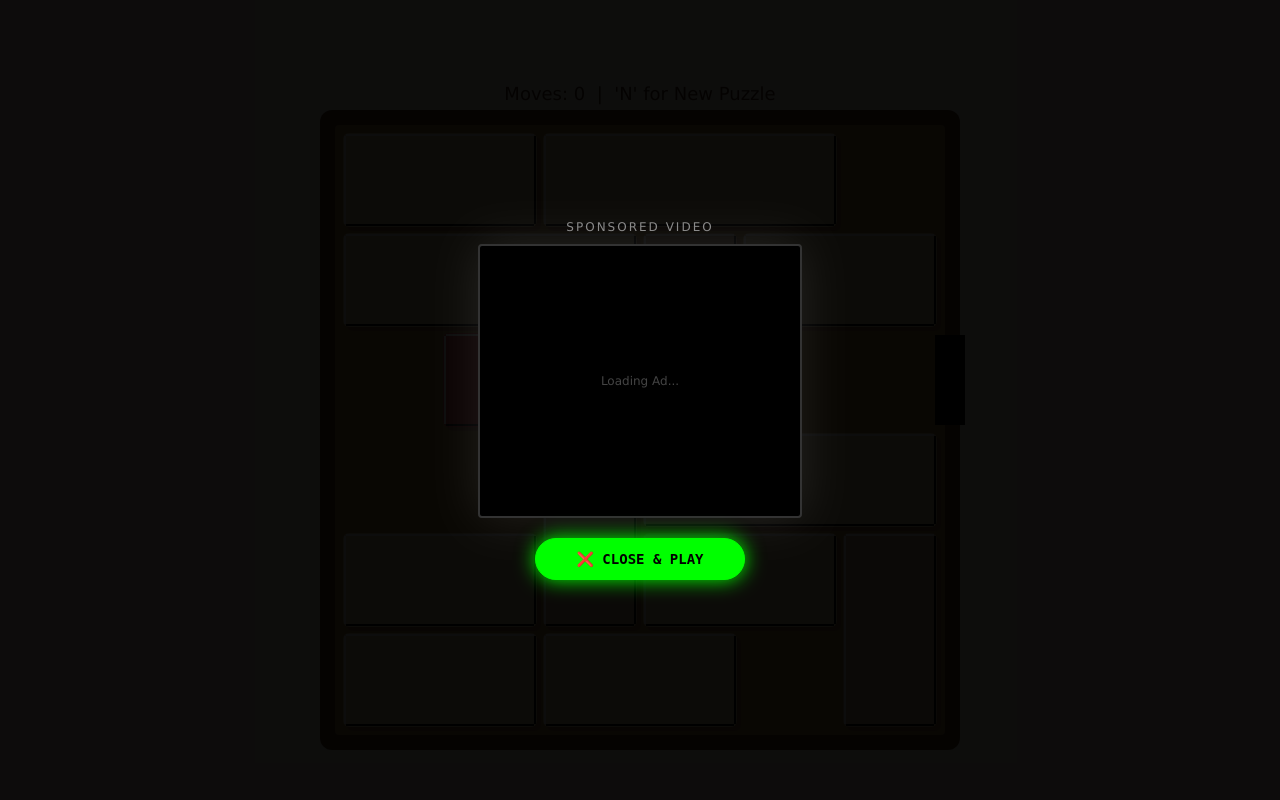
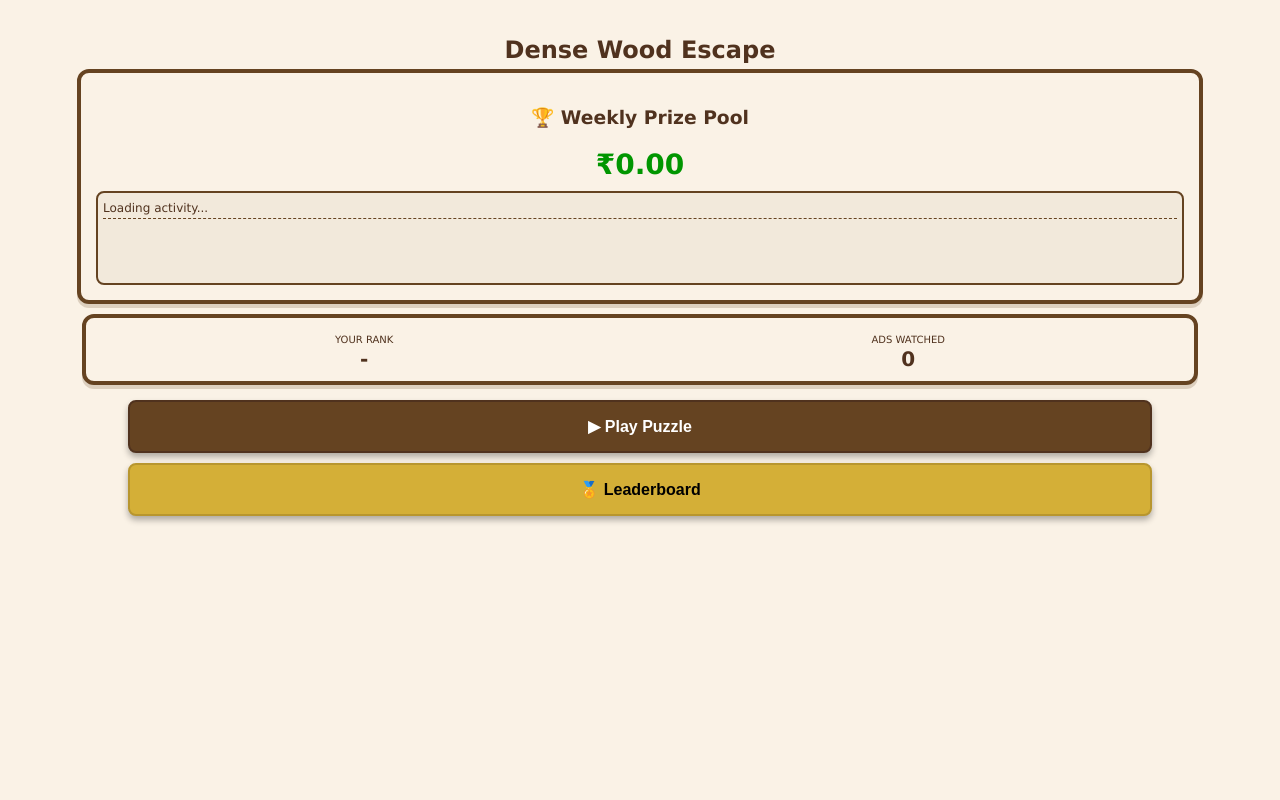
Before and after one commit to ojasbiz2011-tech/Lotus1, a FastAPI app: page / in a window 1280 px wide. Run offline with FastAPI, Linux system fonts and the light colour scheme; some libraries are stand-ins or nearby versions.

Commit message:
Update index.html

```diff
--- a/telegram_game/templates/index.html
+++ b/telegram_game/templates/index.html
@@ -9,7 +9,49 @@
     <style>
         body { margin: 0; padding: 0; background-color: rgb(250, 242, 230); font-family: 'Verdana', sans-serif; overflow: hidden; user-select: none; }
 
-        /* AD OVERLAY STYLE */
+        /* SCREENS & NAVIGATION */
+        .screen { display: none; width: 100%; height: 100vh; position: absolute; top: 0; left: 0; flex-direction: column; align-items: center; justify-content: flex-start; padding-top: 20px; box-sizing: border-box; }
+        .active { display: flex; }
+
+        /* UI ELEMENTS */
+        h1 { color: rgb(80, 50, 30); margin-bottom: 5px; font-size: 24px; font-weight: bold; text-align: center; }
+        h2 { color: rgb(0, 150, 0); margin: 5px 0; font-size: 28px; font-weight: bold; }
+
+        .card {
+            background: rgb(250, 242, 230); border: 4px solid rgb(101, 67, 33);
+            padding: 15px; border-radius: 12px; width: 85%; text-align: center;
+            margin-bottom: 10px; color: rgb(80, 50, 30);
+            box-shadow: 0 4px 0 rgba(101,67,33,0.2);
+        }
+
+        .btn {
+            background: rgb(101, 67, 33); color: white; padding: 15px 30px;
+            border-radius: 8px; font-weight: bold; margin: 5px; cursor: pointer;
+            border: 2px solid rgb(80, 50, 30); box-shadow: 0 4px 6px rgba(0,0,0,0.3);
+            font-size: 16px; width: 80%;
+        }
+        .btn-gold { background: #d4af37; color: black; border-color: #b8962e; }
+        .btn-red { background: rgb(205, 70, 70); border-color: rgb(150, 50, 50); }
+        .btn-small { width: auto; padding: 8px 15px; font-size: 14px; margin: 0; }
+
+        /* GAME HEADER (Exit & Skip) */
+        .game-header {
+            width: 100%; display: flex; justify-content: space-between;
+            padding: 10px 15px; position: absolute; top: 0; left: 0; z-index: 100;
+        }
+
+        /* LOGS & LEADERBOARD LISTS */
+        .log-box {
+            height: 80px; overflow-y: auto; font-size: 12px; text-align: left;
+            background: rgba(101, 67, 33, 0.05); border: 2px solid rgb(101, 67, 33);
+            border-radius: 8px; padding: 5px; margin-top: 10px;
+        }
+        .log-item { padding: 3px 0; border-bottom: 1px dashed rgb(101, 67, 33); color: rgb(80, 50, 30); }
+
+        .lb-list { height: 60vh; overflow-y: auto; text-align: left; }
+        .lb-row { display: flex; justify-content: space-between; padding: 8px; border-bottom: 1px solid rgba(101,67,33,0.3); }
+
+        /* AD OVERLAY */
         #ad-overlay {
             display: none; position: fixed; top: 0; left: 0; width: 100%; height: 100%;
             background: rgba(0, 0, 0, 0.95); z-index: 9999;
@@ -32,12 +74,7 @@
             opacity: 1; pointer-events: auto; box-shadow: 0 0 20px #00ff00;
         }
 
-        /* CANVAS & UI */
         canvas { touch-action: none; display: block; }
-
-        /* HIDDEN UI FOR LEADERBOARD (Optional integration) */
-        .screen { display: none; width: 100%; height: 100%; position: absolute; top:0; left:0; }
-        .active { display: block; }
     </style>
 </head>
 <body>
@@ -50,7 +87,41 @@
         <button id="close-ad-btn" onclick="finishAd()">WAIT 5s</button>
     </div>
 
-    <div id="screen-game" class="screen active">
+    <div id="screen-home" class="screen active">
+        <h1>Dense Wood Escape</h1>
+
+        <div class="card">
+            <h3>🏆 Weekly Prize Pool</h3>
+            <h2 id="pool-display">₹0.00</h2>
+            <div class="log-box" id="activity-log">
+                <div class="log-item">Loading activity...</div>
+            </div>
+        </div>
+
+        <div class="card" style="padding: 10px;">
+            <div style="display: flex; justify-content: space-around;">
+                <div><span style="font-size:10px;">YOUR RANK</span><br><b style="font-size:20px;" id="my-rank">-</b></div>
+                <div><span style="font-size:10px;">ADS WATCHED</span><br><b style="font-size:20px;" id="my-score">0</b></div>
+            </div>
+        </div>
+
+        <button class="btn" onclick="watchAd()">▶ Play Puzzle</button>
+        <button class="btn btn-gold" onclick="showScreen('screen-leaderboard')">🏅 Leaderboard</button>
+    </div>
+
+    <div id="screen-leaderboard" class="screen">
+        <h1>Top Players</h1>
+        <div class="card lb-list" id="lb-content">
+            <div>Loading...</div>
+        </div>
+        <button class="btn" onclick="showScreen('screen-home')">⬅ Back Home</button>
+    </div>
+
+    <div id="screen-game" class="screen">
+        <div class="game-header">
+            <button class="btn btn-small" onclick="exitGame()">❌ Exit</button>
+            <button class="btn btn-small btn-red" onclick="watchAd()">Skip ></button>
+        </div>
         <canvas id="gameCanvas"></canvas>
     </div>
 
@@ -59,7 +130,7 @@
 const GRID_SIZE = 6;
 const GAP = 3;
 
-// --- LIGHT WOOD THEME ---
+// --- THEME ---
 const COLOR_BG = "rgb(250, 242, 230)";
 const COLOR_FRAME = "rgb(101, 67, 33)";
 const COLOR_WELL = "rgb(180, 130, 70)";
@@ -76,7 +147,6 @@ let SCREEN_HEIGHT = window.innerHeight;
 canvas.width = SCREEN_WIDTH;
 canvas.height = SCREEN_HEIGHT;
 
-// Responsive Sizing
 let maxW = SCREEN_WIDTH * 0.90;
 let maxH = SCREEN_HEIGHT * 0.75;
 let tileW = maxW / GRID_SIZE;
@@ -85,7 +155,6 @@ let TILE_SIZE = Math.floor(Math.min(tileW, tileH));
 let GRID_OFFSET_X = (SCREEN_WIDTH - (GRID_SIZE * TILE_SIZE)) / 2;
 let GRID_OFFSET_Y = (SCREEN_HEIGHT - (GRID_SIZE * TILE_SIZE)) / 2 + 30;
 
-// Game State
 let blocks = [];
 let selected = null;
 let won = false;
@@ -94,18 +163,55 @@ let dragOffset = {x: 0, y: 0};
 let startP = {col: 0, row: 0};
 let isGenerating = false;
 
-// --- BLOCK CLASS TRANSLATION ---
+// --- UI NAVIGATION ---
+function showScreen(id) {
+    document.querySelectorAll('.screen').forEach(s => s.classList.remove('active'));
+    document.getElementById(id).classList.add('active');
+    if(id === 'screen-home') loadUserData();
+    if(id === 'screen-game') requestAnimationFrame(render); // Restart render loop
+}
+
+function exitGame() {
+    showScreen('screen-home');
+}
+
+// --- DATA FETCHING (Mock for frontend, connect to your server.py logic) ---
+async function loadUserData() {
+    // Try to fetch from server if running, else use placeholders
+    try {
+        const userId = window.Telegram?.WebApp?.initDataUnsafe?.user?.id || 12345;
+        let res = await fetch(`/api/user/${userId}`);
+        if(res.ok) {
+            let d = await res.json();
+            document.getElementById('pool-display').innerText = "₹" + d.global_pool.toFixed(2);
+            document.getElementById('my-rank').innerText = "#" + d.rank;
+            document.getElementById('my-score').innerText = d.ads_watched;
+
+            // Logs
+            let logHTML = "";
+            d.recent_logs.forEach(l => logHTML += `<div class="log-item">🔔 ${l}</div>`);
+            document.getElementById('activity-log').innerHTML = logHTML || "<div class='log-item'>No recent activity</div>";
+
+            // Leaderboard
+            let lbHTML = "";
+            d.top_players.forEach((p, i) => {
+                let icon = i===0 ? "🥇" : (i===1 ? "🥈" : (i===2 ? "🥉" : "👤"));
+                lbHTML += `<div class="lb-row"><span>${icon} ${p.name}</span><b>${p.ads_watched}</b></div>`;
+            });
+            document.getElementById('lb-content').innerHTML = lbHTML || "<div>No players yet</div>";
+        }
+    } catch(e) {
+        console.log("Offline mode or Server Error");
+    }
+}
+
+// --- BLOCK CLASS ---
 class Block {
     constructor(col, row, length, orientation, is_target=false) {
-        this.id = Math.random(); // Unique ID for collision checks
-        this.col = col;
-        this.row = row;
-        this.length = length;
-        this.orientation = orientation;
-        this.is_target = is_target;
-        this.initial_pos = {col: col, row: row};
+        this.id = Math.random();
+        this.col = col; this.row = row; this.length = length;
+        this.orientation = orientation; this.is_target = is_target;
 
-        // Rect properties
         if (this.orientation === 'H') {
             this.width = length * TILE_SIZE - (GAP * 2);
             this.height = TILE_SIZE - (GAP * 2);
@@ -116,7 +222,6 @@ class Block {
             this.color = COLOR_V;
         }
 
-        // Current Pixel Position (rect)
         this.rect = {x: 0, y: 0, w: this.width, h: this.height};
         this.updatePixelPos();
     }
@@ -127,48 +232,34 @@ class Block {
     }
 
     draw() {
-        // Draw Shadow
+        // Shadow
         ctx.fillStyle = "rgba(0, 0, 0, 0.16)";
         roundRect(this.rect.x + 4, this.rect.y + 4, this.rect.w, this.rect.h, 6);
         ctx.fill();
-
-        // Draw Main Body
+        // Body
         ctx.fillStyle = this.color;
         roundRect(this.rect.x, this.rect.y, this.rect.w, this.rect.h, 6);
         ctx.fill();
-
-        // 3D Bevels (Lines)
+        // Bevels
         ctx.lineWidth = 2;
         ctx.strokeStyle = "rgb(255, 255, 255)";
         ctx.beginPath();
-        ctx.moveTo(this.rect.x + 3, this.rect.y + 2);
-        ctx.lineTo(this.rect.x + this.rect.w - 3, this.rect.y + 2);
-        ctx.moveTo(this.rect.x + 2, this.rect.y + 3);
-        ctx.lineTo(this.rect.x + 2, this.rect.y + this.rect.h - 3);
+        ctx.moveTo(this.rect.x + 3, this.rect.y + 2); ctx.lineTo(this.rect.x + this.rect.w - 3, this.rect.y + 2);
+        ctx.moveTo(this.rect.x + 2, this.rect.y + 3); ctx.lineTo(this.rect.x + 2, this.rect.y + this.rect.h - 3);
         ctx.stroke();
-
         ctx.strokeStyle = "rgb(0, 0, 0)";
         ctx.beginPath();
-        ctx.moveTo(this.rect.x + 3, this.rect.y + this.rect.h - 2);
-        ctx.lineTo(this.rect.x + this.rect.w - 3, this.rect.y + this.rect.h - 2);
-        ctx.moveTo(this.rect.x + this.rect.w - 2, this.rect.y + 3);
-        ctx.lineTo(this.rect.x + this.rect.w - 2, this.rect.y + this.rect.h - 3);
+        ctx.moveTo(this.rect.x + 3, this.rect.y + this.rect.h - 2); ctx.lineTo(this.rect.x + this.rect.w - 3, this.rect.y + this.rect.h - 2);
+        ctx.moveTo(this.rect.x + this.rect.w - 2, this.rect.y + 3); ctx.lineTo(this.rect.x + this.rect.w - 2, this.rect.y + this.rect.h - 3);
         ctx.stroke();
     }
 }
 
-// Helper for rounded rects in canvas
-function roundRect(x, y, w, h, r) {
-    ctx.beginPath();
-    ctx.roundRect(x, y, w, h, r);
-}
+function roundRect(x, y, w, h, r) { ctx.beginPath(); ctx.roundRect(x, y, w, h, r); }
 
-// --- LOGIC ENGINE TRANSLATION ---
-
+// --- LOGIC ---
 function checkGridCollision(c, r, b, allBlocks) {
     if (c < 0 || r < 0) return true;
-
-    // Self cells
     let cells = [];
     if (b.orientation === 'H') {
         if (c + b.length > GRID_SIZE) return true;
@@ -177,8 +268,6 @@ function checkGridCollision(c, r, b, allBlocks) {
         if (r + b.length > GRID_SIZE) return true;
         for(let i=0; i<b.length; i++) cells.push(c + "," + (r+i));
     }
-
-    // Check against others
     for (let o of allBlocks) {
         if (o.id === b.id) continue;
         let oCells = [];
@@ -186,85 +275,48 @@ function checkGridCollision(c, r, b, allBlocks) {
             if(o.orientation === 'H') oCells.push((o.col+i) + "," + o.row);
             else oCells.push(o.col + "," + (o.row+i));
         }
-
-        // Intersection check
-        for(let cell of cells) {
-            if(oCells.includes(cell)) return true;
-        }
+        for(let cell of cells) if(oCells.includes(cell)) return true;
     }
     return false;
 }
 
 function checkPixelCollision(rect, activeB, allBlocks) {
-    // Boundaries
     if (rect.x < GRID_OFFSET_X) return true;
     if (rect.x + rect.w > GRID_OFFSET_X + (GRID_SIZE * TILE_SIZE)) return true;
     if (rect.y < GRID_OFFSET_Y) return true;
     if (rect.y + rect.h > GRID_OFFSET_Y + (GRID_SIZE * TILE_SIZE)) return true;
-
-    // Collisions with blocks
-    // Inflate logic: we basically check if rects overlap slightly
     for (let o of allBlocks) {
         if (o.id === activeB.id) continue;
-
-        // Simple AABB Collision
-        if (rect.x < o.rect.x + o.rect.w - 2 &&
-            rect.x + rect.w > o.rect.x + 2 &&
-            rect.y < o.rect.y + o.rect.h - 2 &&
-            rect.y + rect.h > o.rect.y + 2) {
-                return true;
-        }
+        if (rect.x < o.rect.x + o.rect.w - 2 && rect.x + rect.w > o.rect.x + 2 &&
+            rect.y < o.rect.y + o.rect.h - 2 && rect.y + rect.h > o.rect.y + 2) return true;
     }
     return false;
 }
 
-// --- SOLVER (BFS) ---
 function solveBoard(simBlocks) {
-    // Clone blocks for simulation
-    let sim = simBlocks.map(b => ({
-        col: b.col, row: b.row, length: b.length,
-        orientation: b.orientation, is_target: b.is_target, id: b.id
-    }));
-
+    let sim = simBlocks.map(b => ({ col: b.col, row: b.row, length: b.length, orientation: b.orientation, is_target: b.is_target, id: b.id }));
     let targetIdx = sim.findIndex(b => b.is_target);
-
-    // State is a string key of positions "c,r|c,r|..."
     let startState = sim.map(b => b.col + "," + b.row).join("|");
     let queue = [{state: startState, depth: 0}];
     let visited = new Set([startState]);
-    let maxDepth = 40; // Limit for performance
+    let maxDepth = 40;
 
     while(queue.length > 0) {
         let current = queue.shift();
         if(current.depth > maxDepth) return -1;
-
-        // Apply state positions to sim array
         let positions = current.state.split("|");
-        for(let i=0; i<sim.length; i++) {
-            let p = positions[i].split(",");
-            sim[i].col = parseInt(p[0]);
-            sim[i].row = parseInt(p[1]);
-        }
-
-        // Check Win
+        for(let i=0; i<sim.length; i++) { let p = positions[i].split(","); sim[i].col = parseInt(p[0]); sim[i].row = parseInt(p[1]); }
         if(sim[targetIdx].col === GRID_SIZE - 2) return current.depth;
 
-        // Generate Moves
         for(let i=0; i<sim.length; i++) {
             let b = sim[i];
             let moves = b.orientation === 'H' ? [[-1,0], [1,0]] : [[0,-1], [0,1]];
-
             for(let m of moves) {
                 if(!checkGridCollision(b.col + m[0], b.row + m[1], b, sim)) {
-                    // Make new state string
                     let newPositions = [...positions];
                     newPositions[i] = (b.col + m[0]) + "," + (b.row + m[1]);
                     let newState = newPositions.join("|");
-
-                    if(!visited.has(newState)) {
-                        visited.add(newState);
-                        queue.push({state: newState, depth: current.depth + 1});
-                    }
+                    if(!visited.has(newState)) { visited.add(newState); queue.push({state: newState, depth: current.depth + 1}); }
                 }
             }
         }
@@ -273,190 +325,107 @@ function solveBoard(simBlocks) {
 }
 
 // --- GAME LOOP ---
-
 function startNewGame() {
     isGenerating = true;
-    render(); // Draw loading text immediately
-
-    // Delay 10ms to let browser render the text, then calculate
+    render();
     setTimeout(() => {
         let tempBlocks = [];
         let startTime = Date.now();
-
         while(true) {
-            // Safety break for 1.5s limit
             if (Date.now() - startTime > 1500 && tempBlocks.length > 5) break;
-
             tempBlocks = [new Block(Math.random() < 0.5 ? 0 : 1, 2, 2, 'H', true)];
-            let targetCount = Math.floor(Math.random() * (19 - 14) + 14); // 14-18
+            let targetCount = Math.floor(Math.random() * (19 - 14) + 14);
             let fails = 0;
-
             while(tempBlocks.length < targetCount && fails < 50) {
                 let l = Math.random() < 0.6 ? 2 : 3;
                 let o = Math.random() < 0.5 ? 'H' : 'V';
                 let c, r;
-
-                if(o === 'H') {
-                    c = Math.floor(Math.random() * (GRID_SIZE - l + 1));
-                    r = Math.floor(Math.random() * GRID_SIZE);
-                } else {
-                    c = Math.floor(Math.random() * GRID_SIZE);
-                    r = Math.floor(Math.random() * (GRID_SIZE - l + 1));
-                }
-
+                if(o === 'H') { c = Math.floor(Math.random() * (GRID_SIZE - l + 1)); r = Math.floor(Math.random() * GRID_SIZE); }
+                else { c = Math.floor(Math.random() * GRID_SIZE); r = Math.floor(Math.random() * (GRID_SIZE - l + 1)); }
                 if(r === 2 && o === 'H') { fails++; continue; }
-
                 let nb = new Block(c, r, l, o);
-                // Check collision using tempBlocks (needs partial logic)
-                if(!checkGridCollision(c, r, nb, tempBlocks)) {
-                    tempBlocks.push(nb);
-                } else {
-                    fails++;
-                }
+                if(!checkGridCollision(c, r, nb, tempBlocks)) tempBlocks.push(nb); else fails++;
             }
-
             if(tempBlocks.length >= 13) {
                 let result = solveBoard(tempBlocks);
-                if(result >= 10) {
-                    blocks = tempBlocks;
-                    won = false;
-                    moves = 0;
-                    break;
-                }
+                if(result >= 10) { blocks = tempBlocks; won = false; moves = 0; break; }
             }
         }
         isGenerating = false;
-        render(); // Re-draw with blocks
+        render();
     }, 50);
 }
 
-// --- RENDERING ---
 function render() {
-    // Clear
-    ctx.fillStyle = COLOR_BG;
-    ctx.fillRect(0, 0, SCREEN_WIDTH, SCREEN_HEIGHT);
+    // Only render if game screen is active
+    if(!document.getElementById('screen-game').classList.contains('active')) return;
 
-    // Draw Frame
-    let frameX = GRID_OFFSET_X - 20;
-    let frameY = GRID_OFFSET_Y - 20;
-    let frameW = GRID_SIZE * TILE_SIZE + 40;
-    let frameH = GRID_SIZE * TILE_SIZE + 40;
+    ctx.fillStyle = COLOR_BG; ctx.fillRect(0, 0, SCREEN_WIDTH, SCREEN_HEIGHT);
 
-    ctx.fillStyle = COLOR_FRAME;
-    roundRect(frameX, frameY, frameW, frameH, 12);
-    ctx.fill();
+    let frameX = GRID_OFFSET_X - 20; let frameY = GRID_OFFSET_Y - 20;
+    let frameW = GRID_SIZE * TILE_SIZE + 40; let frameH = GRID_SIZE * TILE_SIZE + 40;
+    ctx.fillStyle = COLOR_FRAME; roundRect(frameX, frameY, frameW, frameH, 12); ctx.fill();
+    ctx.fillStyle = COLOR_WELL; roundRect(frameX+15, frameY+15, frameW-30, frameH-30, 4); ctx.fill();
+    ctx.fillStyle = "black"; ctx.fillRect(frameX + frameW - 25, GRID_OFFSET_Y + 2 * TILE_SIZE + 5, 30, TILE_SIZE - 10);
 
-    // Well
-    ctx.fillStyle = COLOR_WELL;
-    roundRect(frameX+15, frameY+15, frameW-30, frameH-30, 4);
-    ctx.fill();
-
-    // Exit
-    ctx.fillStyle = "black";
-    ctx.fillRect(frameX + frameW - 25, GRID_OFFSET_Y + 2 * TILE_SIZE + 5, 30, TILE_SIZE - 10);
-
-    // If generating, show text
     if(isGenerating) {
-        ctx.fillStyle = COLOR_FRAME;
-        ctx.font = "bold 40px Verdana";
-        ctx.textAlign = "center";
-        ctx.fillText("Generating...", SCREEN_WIDTH/2, SCREEN_HEIGHT/2);
-        ctx.textAlign = "left";
-        return;
+        ctx.fillStyle = COLOR_FRAME; ctx.font = "bold 24px Verdana"; ctx.textAlign = "center";
+        ctx.fillText("Generating...", SCREEN_WIDTH/2, SCREEN_HEIGHT/2); ctx.textAlign = "left"; return;
     }
 
-    // Draw Blocks
     for(let b of blocks) b.draw();
 
-    // Draw UI Text
     ctx.fillStyle = won ? "rgb(0, 150, 0)" : COLOR_TEXT;
-    ctx.font = "bold 40px Verdana";
-    ctx.textAlign = "center";
-    if(won) {
-        ctx.fillText("SOLVED!", SCREEN_WIDTH/2, 80);
-    } else {
-        ctx.font = "18px Verdana";
-        ctx.fillText(`Moves: ${moves}  |  'N' for New Puzzle`, SCREEN_WIDTH/2, 100);
-    }
+    ctx.font = "bold 24px Verdana"; ctx.textAlign = "center";
+    if(won) ctx.fillText("SOLVED!", SCREEN_WIDTH/2, 100);
+    else { ctx.font = "18px Verdana"; ctx.fillText(`Moves: ${moves}`, SCREEN_WIDTH/2, 100); }
     ctx.textAlign = "left";
+
+    requestAnimationFrame(render);
 }
 
-// --- INPUT HANDLING ---
+// --- INPUTS ---
 function handleStart(x, y) {
     if(won) return;
     for(let b of blocks) {
         if(x >= b.rect.x && x <= b.rect.x + b.rect.w && y >= b.rect.y && y <= b.rect.y + b.rect.h) {
-            selected = b;
-            dragOffset.x = b.rect.x - x;
-            dragOffset.y = b.rect.y - y;
-            startP = {col: b.col, row: b.row};
-            break;
+            selected = b; dragOffset.x = b.rect.x - x; dragOffset.y = b.rect.y - y;
+            startP = {col: b.col, row: b.row}; break;
         }
     }
 }
-
 function handleMove(x, y) {
     if(!selected) return;
-
-    // Pixel Perfect Logic from Python
-    let sb = selected;
-    let targetX = x + dragOffset.x;
-    let targetY = y + dragOffset.y;
-
+    let sb = selected; let targetX = x + dragOffset.x; let targetY = y + dragOffset.y;
     if (sb.orientation === 'H') {
-        let direction = targetX > sb.rect.x ? 1 : -1;
-        let dist = Math.abs(targetX - sb.rect.x);
+        let direction = targetX > sb.rect.x ? 1 : -1; let dist = Math.abs(targetX - sb.rect.x);
         for(let i=0; i<dist; i++) {
             let testRect = { ...sb.rect, x: sb.rect.x + direction };
-            if(!checkPixelCollision(testRect, sb, blocks)) {
-                sb.rect.x += direction;
-            } else break;
+            if(!checkPixelCollision(testRect, sb, blocks)) sb.rect.x += direction; else break;
         }
     } else {
-        let direction = targetY > sb.rect.y ? 1 : -1;
-        let dist = Math.abs(targetY - sb.rect.y);
+        let direction = targetY > sb.rect.y ? 1 : -1; let dist = Math.abs(targetY - sb.rect.y);
         for(let i=0; i<dist; i++) {
             let testRect = { ...sb.rect, y: sb.rect.y + direction };
-            if(!checkPixelCollision(testRect, sb, blocks)) {
-                sb.rect.y += direction;
-            } else break;
+            if(!checkPixelCollision(testRect, sb, blocks)) sb.rect.y += direction; else break;
         }
     }
-    render(); // Redraw on every move
 }
-
 function handleEnd() {
     if(!selected) return;
     let sb = selected;
-
-    // Snap to grid logic
     let idealCol = Math.round((sb.rect.x - GRID_OFFSET_X) / TILE_SIZE);
     let idealRow = Math.round((sb.rect.y - GRID_OFFSET_Y) / TILE_SIZE);
-
-    if(sb.orientation === 'H') idealRow = sb.row;
-    else idealCol = sb.col;
-
-    if(!checkGridCollision(idealCol, idealRow, sb, blocks)) {
-        sb.col = idealCol;
-        sb.row = idealRow;
-    } else {
-        // Snap back if invalid
-        // (Or implement the partial step-back logic if desired, but Python code mostly snaps)
-        // Revert to startP if collision check fails on drop?
-        // Python code updates pixel pos based on col/row at end.
-    }
-
-    sb.updatePixelPos(); // Snap visual to grid
-
+    if(sb.orientation === 'H') idealRow = sb.row; else idealCol = sb.col;
+    if(!checkGridCollision(idealCol, idealRow, sb, blocks)) { sb.col = idealCol; sb.row = idealRow; }
+    sb.updatePixelPos();
     if(sb.col !== startP.col || sb.row !== startP.row) {
         moves++;
         if(sb.is_target && sb.col === 4) won = true;
     }
     selected = null;
-    render();
 }
 
-// Listeners
 canvas.addEventListener('mousedown', e => handleStart(e.clientX, e.clientY));
 canvas.addEventListener('mousemove', e => handleMove(e.clientX, e.clientY));
 canvas.addEventListener('mouseup', handleEnd);
@@ -464,24 +433,11 @@ canvas.addEventListener('touchstart', e => { e.preventDefault(); handleStart(e.t
 canvas.addEventListener('touchmove', e => { e.preventDefault(); handleMove(e.touches[0].clientX, e.touches[0].clientY); }, {passive: false});
 canvas.addEventListener('touchend', handleEnd);
 
-// Keyboard 'N'
-document.addEventListener('keydown', (e) => {
-    if(e.key.toLowerCase() === 'n') watchAd();
-});
-
 // --- ADS & INIT ---
 function watchAd() {
     document.getElementById('ad-overlay').style.display = 'flex';
-    // START GENERATION WHILE AD PLAYS
-    // We run startNewGame inside a timeout after ad finishes or during?
-    // User requested: "Generate level while user is watching ad"
-    // Since JS is single-threaded, we can't block the ad timer.
-    // The startNewGame function uses setTimeout/intervals so it won't freeze the timer.
-
-    // We delay the generation slightly to ensure overlay renders
-    setTimeout(() => {
-        startNewGame();
-    }, 100);
+    // Generate while waiting
+    setTimeout(() => { startNewGame(); }, 100);
 
     let timeLeft = 5;
     let btn = document.getElementById('close-ad-btn');
@@ -501,14 +457,17 @@ function watchAd() {
 
 async function finishAd() {
     document.getElementById('ad-overlay').style.display = 'none';
-    // Sync with server for money (keep this fetch)
-    const userId = window.Telegram?.WebApp?.initDataUnsafe?.user?.id || 12345;
-    await fetch('/api/ads/confirm', { method:'POST', body:JSON.stringify({user_id:userId}) });
+    showScreen('screen-game'); // Ensure we are on game screen
+
+    // Sync with server for money
+    try {
+        const userId = window.Telegram?.WebApp?.initDataUnsafe?.user?.id || 12345;
+        await fetch('/api/ads/confirm', { method:'POST', body:JSON.stringify({user_id:userId}) });
+    } catch(e) {}
 }
 
-// Initial Start
-watchAd();
-
+// Initial Load
+loadUserData();
 </script>
 </body>
 </html>
```
